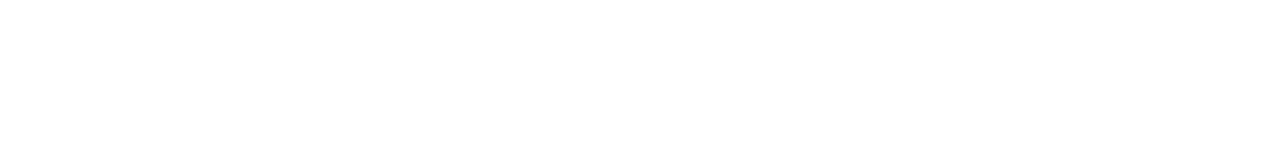
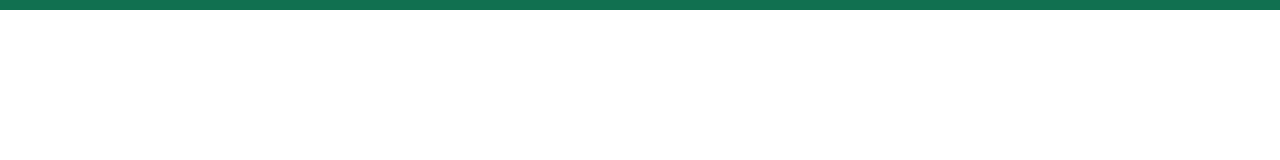
Before and after one commit to Henrique0805/Starbucks, a plain HTML site: page index.html in a window 1280 px wide. Drawn offline with Linux system fonts and the light colour scheme.

Commit message:
Criando diretórios e pastas.

```diff
--- a/assets/css/style.css
+++ b/assets/css/style.css
@@ -0,0 +1,11 @@
+@import url('https://fonts.googleapis.com/css2?family=Open+Sans:ital@0;1&family=Oswald:wght@400;700&display=swap');
+
+body {
+    font-family: 'Open Sans', sans-serif;
+    margin: 0;
+}
+
+header .line {
+    background-color: #117050;
+    height: 10px;
+}
--- a/index.html
+++ b/index.html
@@ -8,6 +8,8 @@
     <link rel="stylesheet" href="assets/css/style.css"/>
 </head>
 <body>
-
+    <header>
+        <div class="line"></div>
+    </header>
 </body>
 </html>
```
